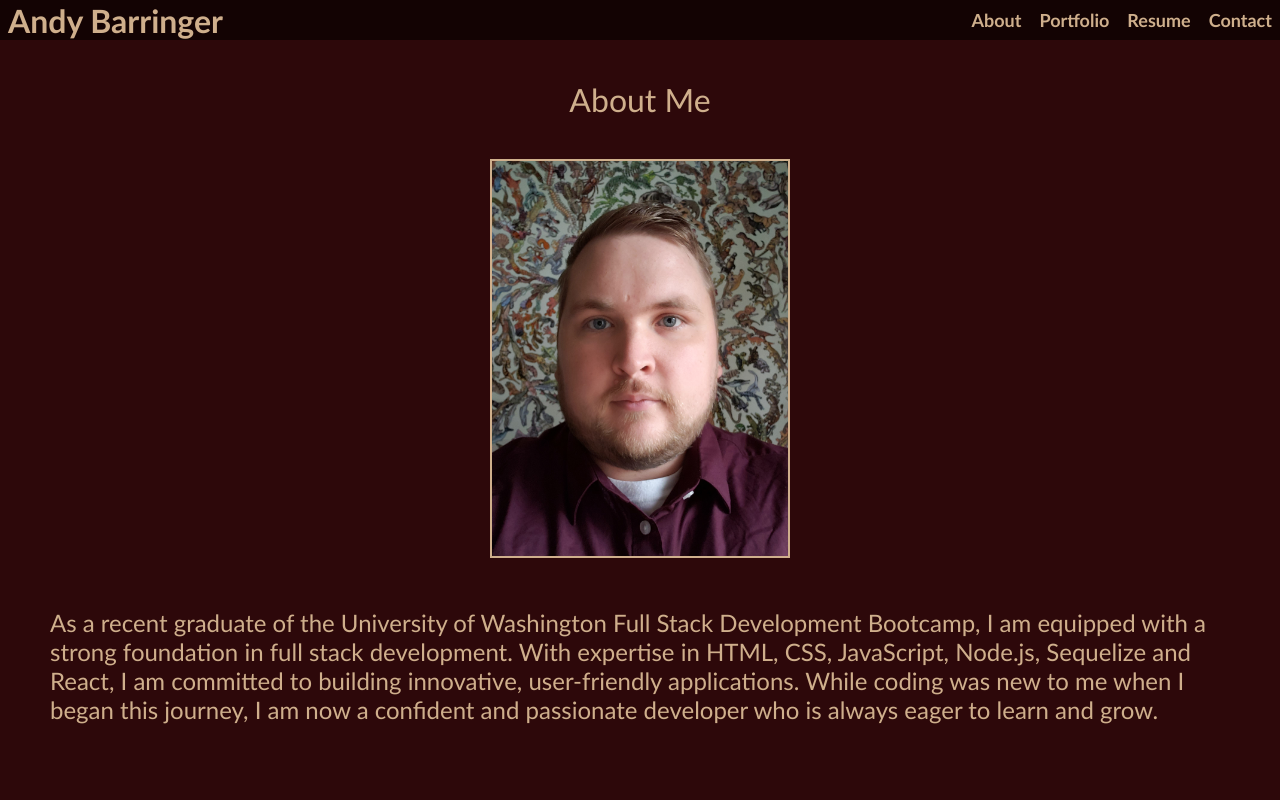
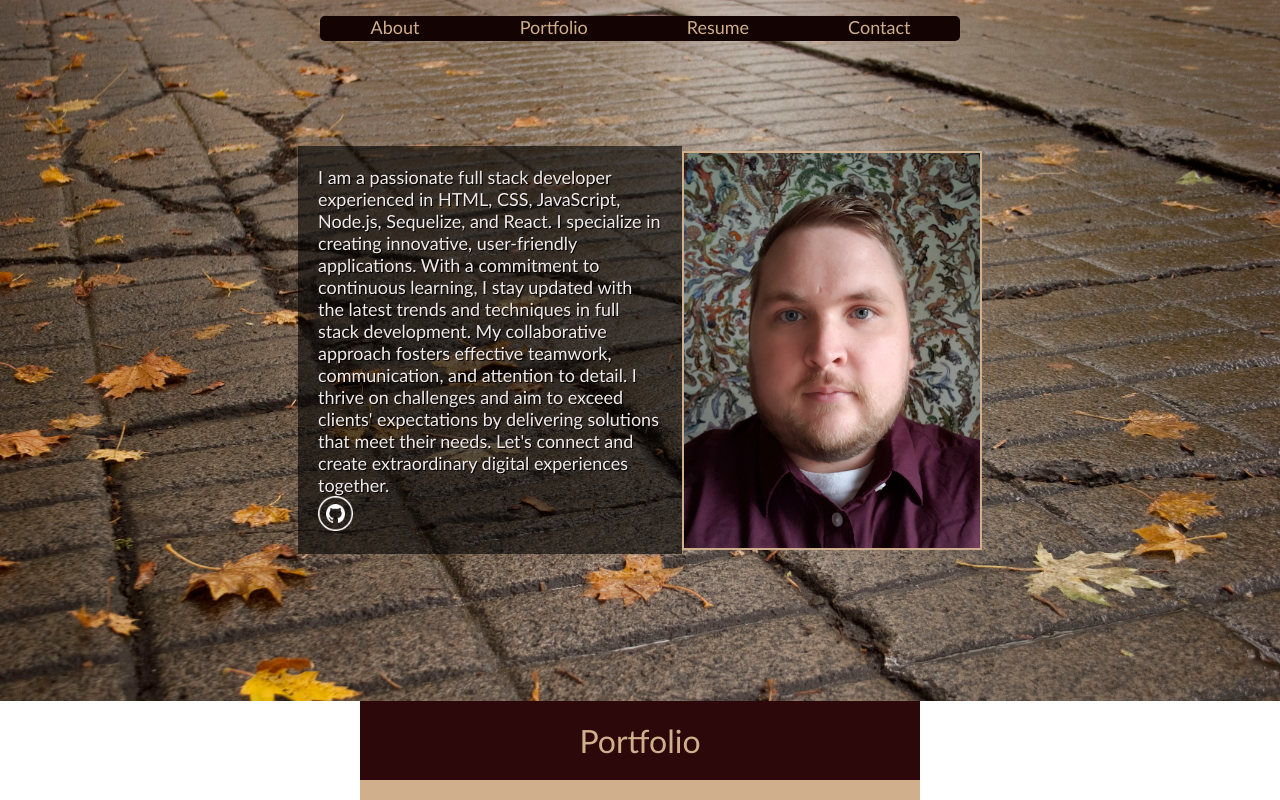
Before and after one commit to wabarringer/portfolio, a React (Create React App) app: page / in a window 1280 px wide. Shown: the top 800 px of the page. Built offline with nearby package versions, Linux system fonts and the light colour scheme.

Commit message:
Updated navbar, started about sec

```diff
--- a/src/App.js
+++ b/src/App.js
@@ -1,21 +1,18 @@
 import React from "react";
-import { Routes, Route } from "react-router-dom";
-import Header from "./components/Header";
+import Navbar from "./components/Navbar";
 import About from "./components/about";
 import Portfolio from "./components/portfolio";
 import Contact from "./components/contact";
 import Resume from "./components/resume";
-import Footer from "./components/Footer";
 
 function App() {
   return (
     <body>
-      <Header />
+      <Navbar />
       <About />
       <Portfolio />
       <Resume />
       <Contact />
-      <Footer />
     </body>
   );
 }
--- a/src/components/Footer.js
+++ /dev/null
@@ -1,24 +0,0 @@
-import React from "react";
-
-function Footer() {
-  return (
-    <footer>
-      <a
-        href="https://github.com/wabarringer"
-        target="_blank"
-        rel="noopener noreferrer"
-      >
-        GitHub
-      </a>
-      <a
-        href="https://www.linkedin.com/in/andy-barringer/"
-        target="_blank"
-        rel="noopener noreferrer"
-      >
-        LinkedIn
-      </a>
-    </footer>
-  );
-}
-
-export default Footer;
--- a/src/components/Header.js
+++ /dev/null
@@ -1,41 +0,0 @@
-// WHEN I view the navigation titles
-// THEN I am presented with the titles About Me, Portfolio, Contact, and Resume, and the title corresponding to the current section is highlighted
-
-// WHEN I click on a navigation title
-// THEN I am presented with the corresponding section below the navigation without the page reloading and that title is highlighted
-
-import React from "react";
-import { Link } from "react-scroll";
-
-function Header() {
-  return (
-    <header>
-      <div className="header-name">Andy Barringer</div>
-
-      <ul className="nav-tabs">
-        <li className="nav-item">
-          <Link activeClass="active" smooth spy to="about">
-            About
-          </Link>
-        </li>
-        <li className="nav-item">
-          <Link activeClass="active" smooth spy to="portfolio">
-            Portfolio
-          </Link>
-        </li>
-        <li className="nav-item">
-          <Link activeClass="active" smooth spy to="resume">
-            Resume
-          </Link>
-        </li>
-        <li className="nav-item">
-          <Link activeClass="active" smooth spy to="contact">
-            Contact
-          </Link>
-        </li>
-      </ul>
-    </header>
-  );
-}
-
-export default Header;
--- /dev/null
+++ b/src/components/Navbar.js
@@ -0,0 +1,37 @@
+// WHEN I view the navigation titles
+// THEN I am presented with the titles About Me, Portfolio, Contact, and Resume, and the title corresponding to the current section is highlighted
+
+// WHEN I click on a navigation title
+// THEN I am presented with the corresponding section below the navigation without the page reloading and that title is highlighted
+
+import React from "react";
+import { Link } from "react-scroll";
+
+function Navbar() {
+  return (
+    <header>
+      <li className="nav-item">
+        <Link activeClass="active" smooth spy to="about">
+          About
+        </Link>
+      </li>
+      <li className="nav-item">
+        <Link activeClass="active" smooth spy to="portfolio">
+          Portfolio
+        </Link>
+      </li>
+      <li className="nav-item">
+        <Link activeClass="active" smooth spy to="resume">
+          Resume
+        </Link>
+      </li>
+      <li className="nav-item">
+        <Link activeClass="active" smooth spy to="contact">
+          Contact
+        </Link>
+      </li>
+    </header>
+  );
+}
+
+export default Navbar;
--- a/src/components/about/index.js
+++ b/src/components/about/index.js
@@ -1,26 +1,38 @@
 // WHEN I am presented with the About Me section
 // THEN I see a recent photo or avatar of the developer and a short bio about them
 
-import React from "react";
-import Image from "./img/profile-2022.jpg";
-import "./style.css";
+import React from 'react';
+import Profile from './img/profile-2022.jpg';
+import GitHubIcon from './img/github-01.png';
+import './style.css';
 
 export default function About() {
   return (
-    <section id="about">
-      <div className="page-container-about">
-        <div className="page-title">About Me</div>
-        <img src={Image} alt="My face!" />
-
-        <p>
-          As a recent graduate of the University of Washington Full Stack
-          Development Bootcamp, I am equipped with a strong foundation in full
-          stack development. With expertise in HTML, CSS, JavaScript, Node.js,
-          Sequelize and React, I am committed to building innovative,
-          user-friendly applications. While coding was new to me when I began
-          this journey, I am now a confident and passionate developer who is
-          always eager to learn and grow.
-        </p>
+    <section id='about'>
+      <div className='page-container-about'>
+        <div id='about-card'>
+          <p>
+            I am a passionate full stack developer experienced in HTML, CSS,
+            JavaScript, Node.js, Sequelize, and React. I specialize in creating
+            innovative, user-friendly applications. With a commitment to
+            continuous learning, I stay updated with the latest trends and
+            techniques in full stack development. My collaborative approach
+            fosters effective teamwork, communication, and attention to detail.
+            I thrive on challenges and aim to exceed clients' expectations by
+            delivering solutions that meet their needs. Let's connect and create
+            extraordinary digital experiences together.
+          </p>
+          <div id='social-icons'>
+            <a
+              href='https://github.com/wabarringer'
+              target='_blank'
+              rel='noopener noreferrer'
+            >
+              <img src={GitHubIcon} alt='GitHub icon' />
+            </a>
+          </div>
+        </div>
+        <img id='profile-img' src={Profile} alt='My face!' />
       </div>
     </section>
   );
--- a/src/components/about/style.css
+++ b/src/components/about/style.css
@@ -1,23 +1,41 @@
 .page-container-about {
   display: flex;
-  flex-direction: column;
+  flex-direction: row;
   align-items: center;
-  background-color: #2d080a;
-  color: #cfaf8c;
+  /* align-content: center; */
+  justify-content: center;
+  background-image: url('./img/about-background.jpg');
+  background-size: 100vw;
+  background-repeat: no-repeat;
+  color: #f1eaea;
   min-height: 87.59vh;
 }
 
-.page-title {
-  font-size: xx-large;
-  padding: 40px;
-}
-
-.page-container-about img {
+#profile-img {
   width: 300px;
   border: #cfaf8c solid 2px;
 }
 
+#about-card {
+  display: flex;
+  flex-direction: column;
+  min-height: 30vh;
+  width: 30%;
+  background-color: rgba(0, 0, 0, 0.6);
+  padding: 20px;
+}
+
 .page-container-about p {
-  font-size: x-large;
-  padding: 50px;
+  font-size: large;
+
+  text-shadow: black 1px 1px;
 }
+
+#social-icons {
+  display: flex;
+  flex-direction: row;
+}
+
+#social-icons img {
+  width: 35px;
+}
--- a/src/index.css
+++ b/src/index.css
@@ -5,6 +5,7 @@
 
 body {
   display: flex;
+  align-items: center;
   flex-direction: column;
   min-height: 100vh;
   font-family: "Gill Sans", "Gill Sans MT", Calibri, "Trebuchet MS", sans-serif;
@@ -12,49 +13,27 @@ body {
 
 header {
   display: flex;
-  justify-content: space-between;
-  align-items: center;
+  justify-content: space-around;
   background-color: #130303;
   color: #cfaf8c;
-  min-height: 5vh;
-}
-
-.header-name {
-  font-size: xx-large;
-  font-weight: 1000;
-  padding-left: 8px;
-}
-
-.nav-tabs {
-  display: flex;
+  height: 25px;
+  min-width: 50vw;
+  position: fixed;
+  z-index: 1;
   list-style-type: none;
-  text-decoration-style: none;
+  margin-top: 2vh;
+  border-radius: 5px;
 }
 
 .nav-item {
-  padding-left: 10px;
-  padding-right: 8px;
   font-size: large;
+  cursor: pointer;
+  /* Gave nav items a width in order to prevent shifting on hover bold */
+  min-width: 4vw;
+  display: flex;
+  justify-content: center;
+}
+
+.nav-item:hover {
   font-weight: 1000;
 }
-
-.nav-item a {
-  text-decoration: none;
-  color: #cfaf8c;
-}
-
-footer {
-  display: flex;
-  flex-direction: column;
-  font-size: x-large;
-  font-weight: 1000;
-  background-color: #130303;
-  margin-top: auto;
-  min-height: 5vh;
-}
-
-footer a {
-  text-decoration: none;
-  color: #cfaf8c;
-  margin: 10px;
-}
```
Also changed, not shown: src/components/about/img/about-background.jpg (added), src/components/about/img/github-01.png (added).
